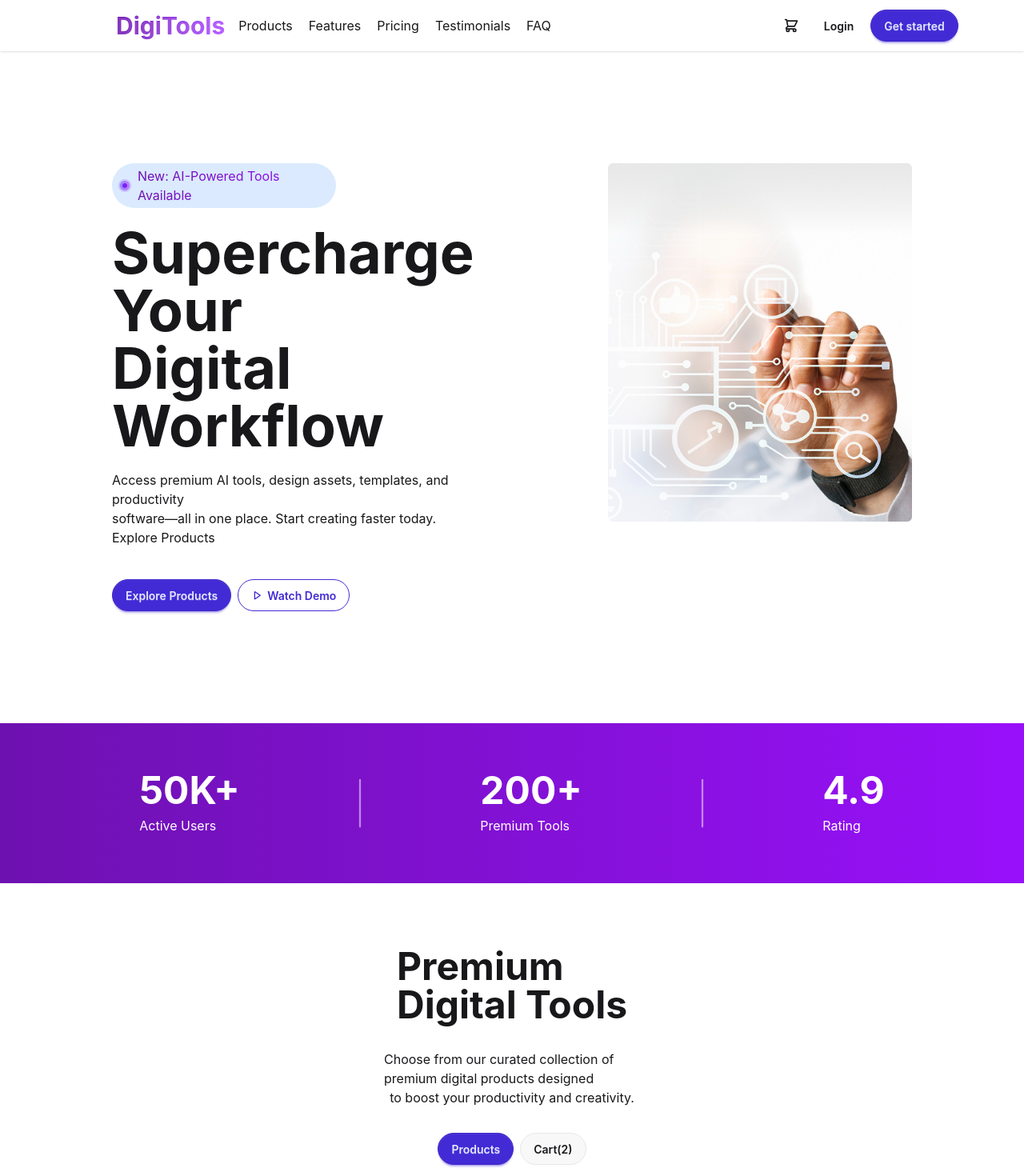
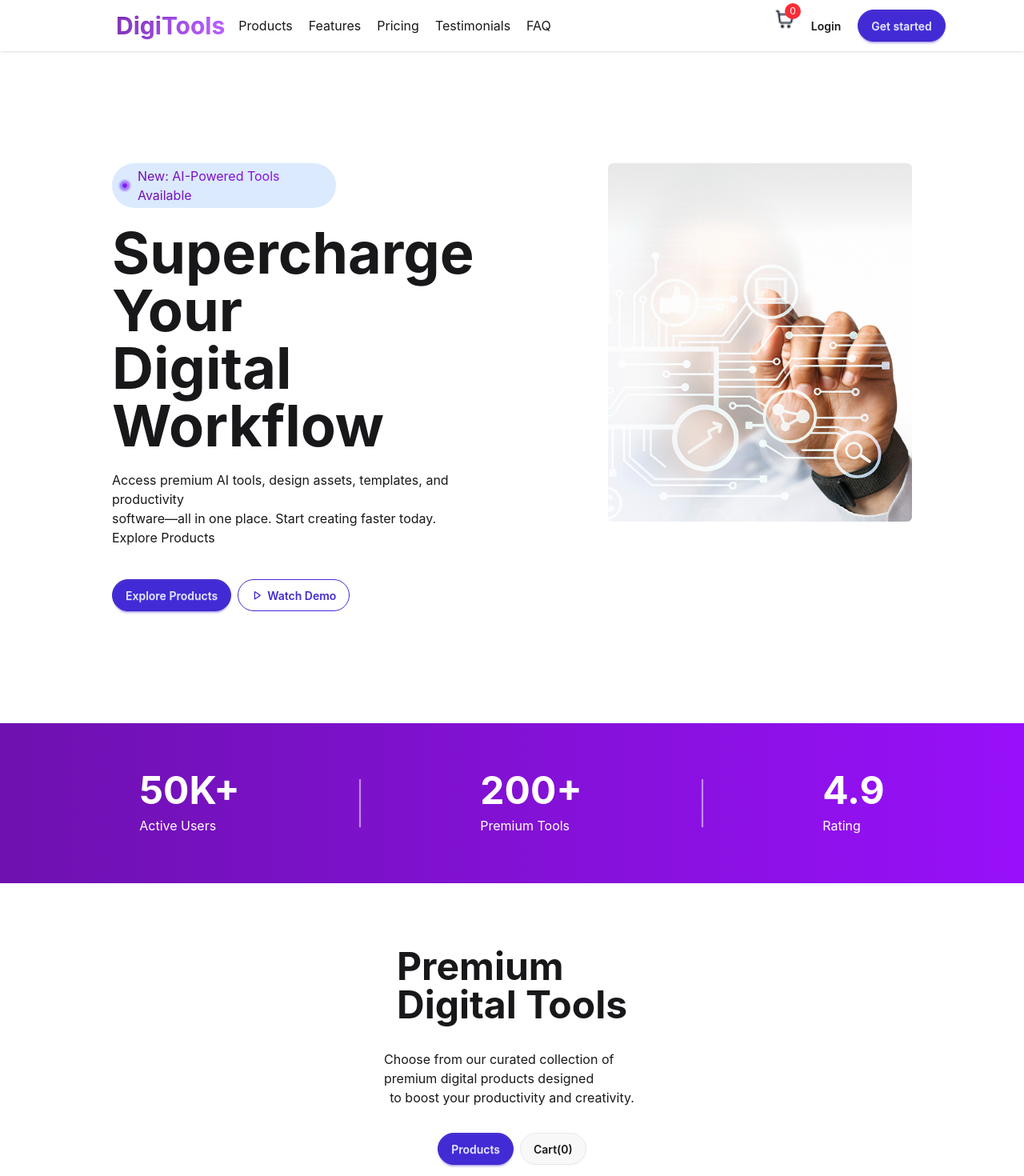
Before and after one commit to kallol-Dey229/Assignment-6-react, a React (Vite) app: page / in a window 1280 px wide. Shown: the top 1470 px of the page at 80% size. Built offline with nearby package versions, Linux system fonts and the light colour scheme.

Commit message:
cart count shown

```diff
--- a/src/App.jsx
+++ b/src/App.jsx
@@ -1,20 +1,23 @@
-import { Suspense } from 'react';
+import { Suspense, useState } from 'react';
 import './App.css'
 import Banner from './components/Banner/Banner'
 import Navbar from './components/Navbar/Navbar'
 import Products from './components/Products/Products'
+import ProductCardContainer from './components/ProductCardContainer/ProductCardContainer';
 
 const dataPromise = fetch('Data.json').then(res => res.json());
 
 function App() {
 
+  const [cartCount, setCartCount] = useState(0);
+
   return (
     <>
-      <Navbar></Navbar>
+      <Navbar cartCount={cartCount}></Navbar>
       <Banner></Banner>
 
       <Suspense fallback={<span className="loading loading-dots loading-xl"></span>}>
-            <Products dataPromise={dataPromise}></Products>
+            <Products cartCount={cartCount} setCartCount={setCartCount} dataPromise={dataPromise}></Products>
       </Suspense>
     </>
   )
--- a/src/components/CartCard/CartCard.jsx
+++ b/src/components/CartCard/CartCard.jsx
@@ -1,9 +1,11 @@
 import React from 'react';
 
-const CartCard = () => {
+const CartCard = ({ selectedCart }) => {
     return (
         <div>
-
+            {
+                selectedCart.map()
+            }
         </div>
     );
 };
--- a/src/components/Navbar/Navbar.jsx
+++ b/src/components/Navbar/Navbar.jsx
@@ -1,6 +1,6 @@
 import React from 'react';
 
-const Navbar = () => {
+const Navbar = ({cartCount}) => {
   return (
     <div className="navbar bg-base-100 shadow-sm">
 
@@ -22,11 +22,13 @@ const Navbar = () => {
 
         <div className="flex-none space-x-1">
           <div className="dropdown dropdown-end">
-      <div tabIndex={0} role="button" className="btn btn-ghost btn-circle">
-        <div className="indicator">
-          <svg xmlns="http://www.w3.org/2000/svg" className="h-5 w-5" fill="none" viewBox="0 0 24 24" stroke="currentColor"> <path strokeLinecap="round" strokeLinejoin="round" strokeWidth="2" d="M3 3h2l.4 2M7 13h10l4-8H5.4M7 13L5.4 5M7 13l-2.293 2.293c-.63.63-.184 1.707.707 1.707H17m0 0a2 2 0 100 4 2 2 0 000-4zm-8 2a2 2 0 11-4 0 2 2 0 014 0z" /> </svg>
-        </div>
-      </div>
+      <div className="relative flex items-center">
+  <img className="w-6" src="/src/assets/products/shopping-cart.png" alt="" />
+
+  <span className="absolute -top-2 -right-2 bg-red-500 text-white text-xs px-1.5 py-0.5 rounded-full">
+    {cartCount}
+  </span>
+</div>
 
     </div>
     <button className='btn btn-ghost'>Login</button>
--- a/src/components/ProductCard/ProductCard.jsx
+++ b/src/components/ProductCard/ProductCard.jsx
@@ -1,8 +1,16 @@
-import React from 'react';
+import React, { useState } from 'react';
 import CardFeature from './CardFeature';
 
-const ProductCard = ({ pricing }) => {
+const ProductCard = ({ pricing, setCartCount, cartCount, setSelectedCart, selectedCart }) => {
     const { name, tagType, icon, price, description, features } = pricing;
+    const [isSelected, setIsSelected] = useState(false);
+
+    const handleBuyBtn = () => {
+        alert(`${name} is selected`);
+        setIsSelected(true);
+        setCartCount(cartCount + 1);
+        setSelectedCart([...selectedCart,pricing])
+    }
     return (
         <div>
             <div className="card w-96 bg-base-100 shadow-sm">
@@ -20,11 +28,12 @@ const ProductCard = ({ pricing }) => {
 
                     <ul className="mt-6 flex flex-col gap-2 text-xs">
                         {
-                            features.map((feature,index) => <CardFeature key={index} feature={feature}></CardFeature>)
+                            features.map((feature, index) => <CardFeature key={index} feature={feature}></CardFeature>)
                         }
                     </ul>
                     <div className="mt-6">
-                        <button className="btn btn-primary btn-block rounded-3xl">Buy Now</button>
+                        <button className="btn btn-primary btn-block rounded-3xl"
+                            onClick={handleBuyBtn} disabled={isSelected ? true : false}>{isSelected === true ? "Selected" : "Buy Now"}</button>
                     </div>
                 </div>
             </div>
--- a/src/components/ProductCardContainer/ProductCardContainer.jsx
+++ b/src/components/ProductCardContainer/ProductCardContainer.jsx
@@ -1,14 +1,14 @@
 import React from 'react';
 import ProductCard from '../ProductCard/ProductCard';
 
-const ProductCardContainer = ({cardData}) => {
+const ProductCardContainer = ({cardData, cartCount, setCartCount, setSelectedCart, selectedCart}) => {
     return (
         <div>
             <div className='p-40'>
             <div className=''>
                     <div className='grid grid-cols-3 gap-7'>
                         {
-                            cardData.map(pricing =><ProductCard key={pricing.id} pricing={pricing}></ProductCard>)
+                            cardData.map(pricing =><ProductCard key={pricing.id} pricing={pricing} cartCount={cartCount} setCartCount={setCartCount} selectedCart={selectedCart} setSelectedCart={setSelectedCart}></ProductCard>)
                         }
                     </div>
                 </div>
--- a/src/components/Products/Products.jsx
+++ b/src/components/Products/Products.jsx
@@ -2,10 +2,11 @@ import React, { use, useState } from 'react';
 import CartCard from '../CartCard/CartCard';
 import ProductCardContainer from '../ProductCardContainer/ProductCardContainer';
 
-const Products = ({dataPromise}) => {
+const Products = ({dataPromise, cartCount, setCartCount}) => {
 
     const cardData = use(dataPromise);
     const [selectedType, setSelectedType] =useState('products');
+    const [selectedCart, setSelectedCart] = useState([]);
 
     return (
         <div>
@@ -20,7 +21,7 @@ const Products = ({dataPromise}) => {
                         className={`btn ${selectedType === 'products' ? "btn-primary " :""} rounded-4xl`}>Products</button>
                         <button
                         onClick={()=>setSelectedType('cart')}
-                        className={`btn ${selectedType === 'cart' ? "btn-primary " :""} rounded-4xl`}>Cart(2)</button>
+                        className={`btn ${selectedType === 'cart' ? "btn-primary " :""} rounded-4xl`}>Cart({selectedCart.length})</button>
                     </div>
                 </div>
 
@@ -28,7 +29,7 @@ const Products = ({dataPromise}) => {
 
             {
                 selectedType === 'products' ? (
-                    <ProductCardContainer cardData={cardData}></ProductCardContainer>) : (<CartCard></CartCard>)
+                    <ProductCardContainer cardData={cardData} cartCount={cartCount} setCartCount={setCartCount} setSelectedCart={setSelectedCart} selectedCart={selectedCart}></ProductCardContainer>) : (<CartCard selectedCart={selectedCart}></CartCard>)
             }
         </div>
     );
```
